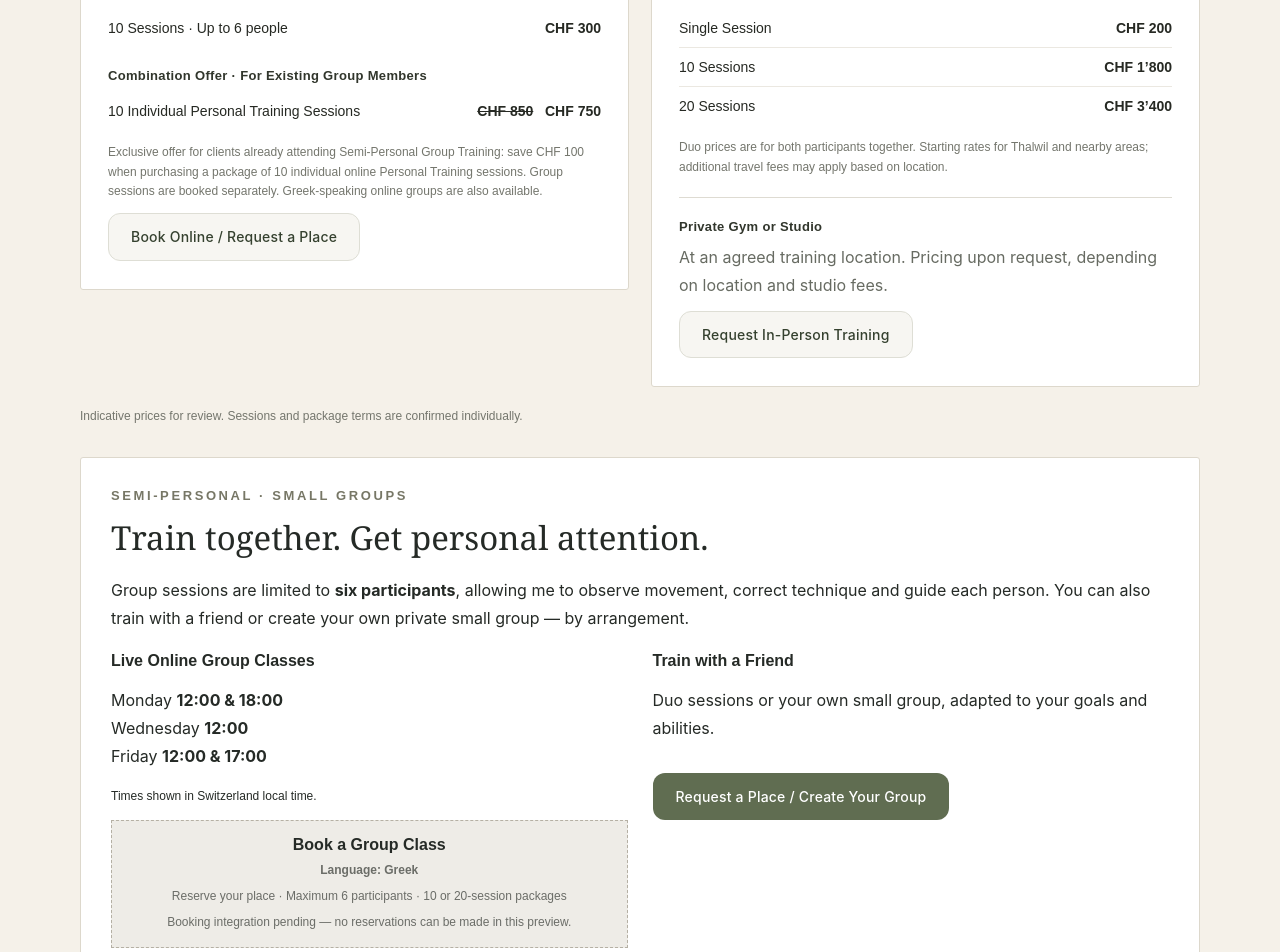
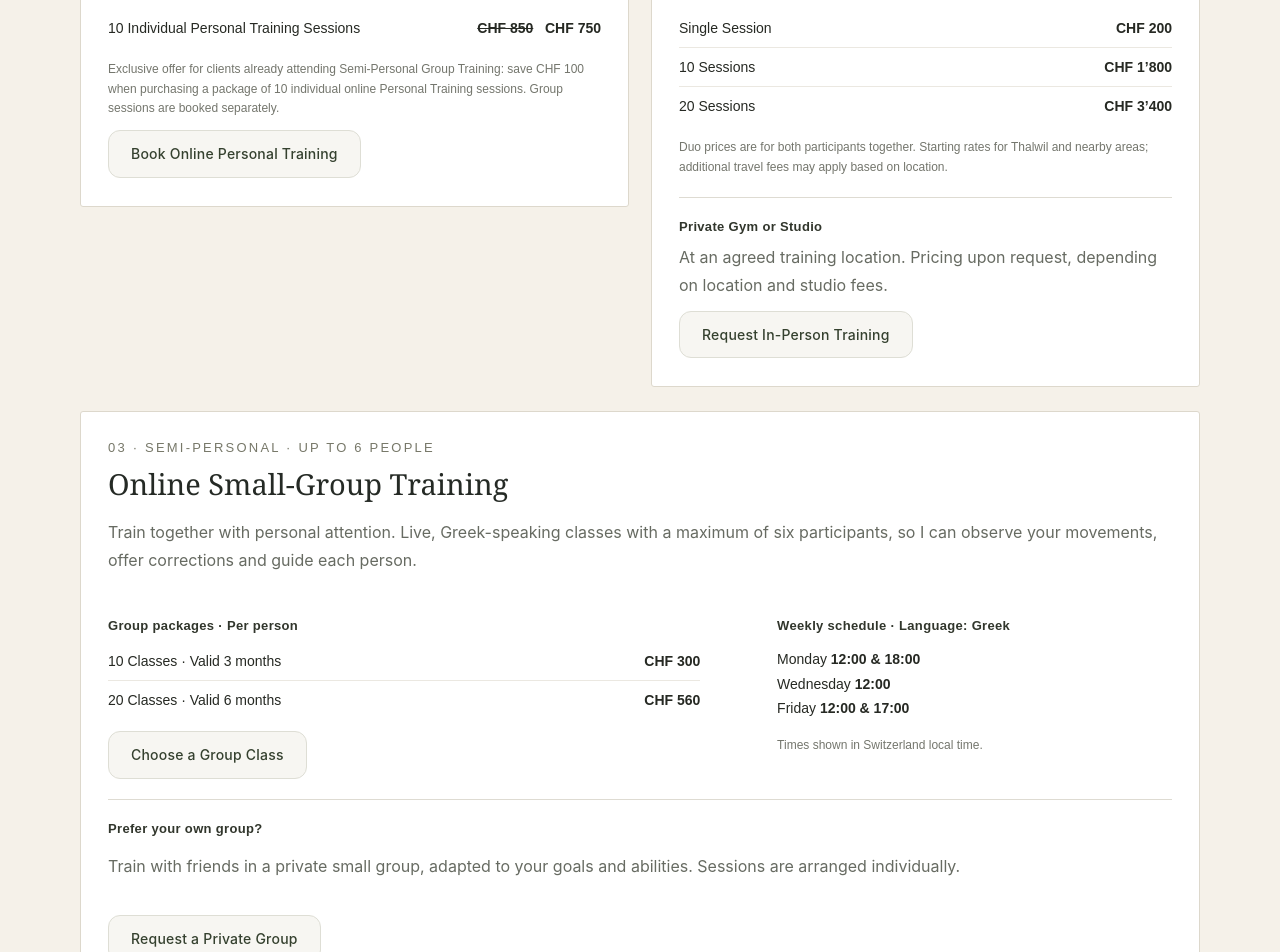
Before and after one commit to mariavkou/anna-rafa-pt, a React (Vite) app: page / in a window 1280 px wide. Shown: the part 4740-5692 px from the top of the page. Built offline with nearby package versions, Linux system fonts and the light colour scheme.

Commit message:
Training & Pricing section

```diff
--- a/src/App.css
+++ b/src/App.css
@@ -228,3 +228,21 @@ header nav .btn:hover,
   line-height: 1.75;
   letter-spacing: normal;
 }
+
+/* Keep each training format distinct from the shared booking policy. */
+.group-program{margin-top:24px}
+.group-program .group-grid{margin-top:0}
+.group-program .group-grid p{font:400 14px/1.75 Arial,Helvetica,sans-serif}
+.group-program .group-grid small{color:#74766d}
+
+/* Give the group schedule more separation and keep package text consistent. */
+.group-program .group-grid {
+  grid-template-columns: 1.2fr .8fr;
+  gap: clamp(30px, 6vw, 80px);
+}
+@media (max-width: 700px) {
+  .group-program .group-grid {
+    grid-template-columns: 1fr;
+    gap: 25px;
+  }
+}
--- a/src/App.jsx
+++ b/src/App.jsx
@@ -19,21 +19,44 @@ export default function App() {
 <div className="eyebrow">Training & Pricing</div><h2>Choose what works for you.</h2>
 <p className="price-intro">Individual coaching, small-group sessions or training at your preferred location. Every program is designed with personal attention.</p>
 <div className="price-grid">
-<article className="price-card"><div className="price-label">01 · Live Online</div><h3>Online Training</h3><div className="price-desc">Train from anywhere with real-time guidance and movement corrections.</div>
+<article className="price-card"><div className="price-label">01 · One-to-one · Live Online</div><h3>Online Personal Training</h3><div className="price-desc">Train from anywhere with real-time guidance and movement corrections.</div>
 <div className="price-subhead">Individual Personal Training</div>
 <table className="price-table"><tbody><tr><td>5 Sessions</td><td>CHF 450</td></tr><tr><td>10 Sessions</td><td>CHF 850</td></tr><tr><td>20 Sessions</td><td>CHF 1’600</td></tr></tbody></table>
-<div className="price-subhead">Semi-Personal Group Training</div><table className="price-table"><tbody><tr><td>10 Sessions · Up to 6 people</td><td>CHF 300</td></tr></tbody></table>
 <div className="price-subhead">Combination Offer · For Existing Group Members</div><table className="price-table"><tbody><tr><td>10 Individual Personal Training Sessions</td><td><s>CHF 850</s>   CHF 750</td></tr></tbody></table>
-<p className="price-note">Exclusive offer for clients already attending Semi-Personal Group Training: save CHF 100 when purchasing a package of 10 individual online Personal Training sessions. Group sessions are booked separately. Greek-speaking online groups are also available.</p>
-<a className="price-chip" href="./bookings.html?type=online">Book Online / Request a Place</a></article>
-<article className="price-card"><div className="price-label">02 · In Person</div><h3>Home & Outdoor</h3><div className="price-desc">Personalized training at your home or outdoors, alone or together with a partner or friend. 60-minute sessions.</div>
+<p className="price-note">Exclusive offer for clients already attending Semi-Personal Group Training: save CHF 100 when purchasing a package of 10 individual online Personal Training sessions. Group sessions are booked separately.</p>
+<a className="price-chip" href="./bookings.html?type=online">Book Online Personal Training</a></article>
+<article className="price-card"><div className="price-label">02 · Individual or Duo · In Person</div><h3>In-Person Training</h3><div className="price-desc">Personalized training at your home or outdoors, alone or together with a partner or friend. 60-minute sessions.</div>
 <div className="price-subhead">Individual Personal Training</div><table className="price-table"><tbody><tr><td>Single Session</td><td>CHF 150</td></tr><tr><td>10 Sessions</td><td>CHF 1’400</td></tr><tr><td>20 Sessions</td><td>CHF 2’700</td></tr></tbody></table>
 <div className="price-subhead">Duo Personal Training · 2 people</div><table className="price-table"><tbody><tr><td>Single Session</td><td>CHF 200</td></tr><tr><td>10 Sessions</td><td>CHF 1’800</td></tr><tr><td>20 Sessions</td><td>CHF 3’400</td></tr></tbody></table>
 <p className="price-note">Duo prices are for both participants together. Starting rates for Thalwil and nearby areas; additional travel fees may apply based on location.</p>
 <div className="price-rule"></div><div className="price-subhead">Private Gym or Studio</div><p className="price-desc" style={{"margin": "0"}}>At an agreed training location. Pricing upon request, depending on location and studio fees.</p>
 <a className="price-chip" href="./bookings.html?type=in-person">Request In-Person Training</a></article>
-</div><p className="price-note" style={{"marginTop": "20px"}}>Indicative prices for review. Sessions and package terms are confirmed individually.</p>
-<div className="group-booking"><div className="eyebrow">SEMI-PERSONAL · SMALL GROUPS</div><h3>Train together. Get personal attention.</h3><p>Group sessions are limited to <b>six participants</b>, allowing me to observe movement, correct technique and guide each person. You can also train with a friend or create your own private small group — by arrangement.</p><div className="group-grid"><div><h4>Live Online Group Classes</h4><p>Monday <b>12:00 & 18:00</b><br />Wednesday <b>12:00</b><br />Friday <b>12:00 & 17:00</b></p><small>Times shown in Switzerland local time.</small><div className="calendar-placeholder" style={{"marginTop": "16px", "minHeight": "100px", "textAlign": "center"}}><b>Book a Group Class</b><small><strong>Language: Greek</strong></small><small>Reserve your place · Maximum 6 participants · 10 or 20-session packages</small><small>Booking integration pending — no reservations can be made in this preview.</small></div></div><div><h4>Train with a Friend</h4><p>Duo sessions or your own small group, adapted to your goals and abilities.</p><a className="request-link" href="https://www.instagram.com/anna_rafailidou/" rel="noopener" target="_blank">Request a Place / Create Your Group</a></div></div></div>
+</div>
+<article className="price-card group-program">
+  <div className="price-label">03 · Semi-Personal · Up to 6 people</div>
+  <h3>Online Small-Group Training</h3>
+  <p className="price-desc">Train together with personal attention. Live, Greek-speaking classes with a maximum of six participants, so I can observe your movements, offer corrections and guide each person.</p>
+  <div className="group-grid">
+    <div>
+      <div className="price-subhead">Group packages · Per person</div>
+      <table className="price-table"><tbody>
+        <tr><td>10 Classes · Valid 3 months</td><td>CHF 300</td></tr>
+        <tr><td>20 Classes · Valid 6 months</td><td>CHF 560</td></tr>
+      </tbody></table>
+      <a className="price-chip" href="./bookings.html?tab=group">Choose a Group Class</a>
+    </div>
+    <div>
+      <div className="price-subhead">Weekly schedule · Language: Greek</div>
+      <p>Monday <b>12:00 &amp; 18:00</b><br />Wednesday <b>12:00</b><br />Friday <b>12:00 &amp; 17:00</b></p>
+      <small>Times shown in Switzerland local time.</small>
+    </div>
+  </div>
+  <div className="price-rule"></div>
+  <div className="price-subhead">Prefer your own group?</div>
+  <p className="price-desc">Train with friends in a private small group, adapted to your goals and abilities. Sessions are arranged individually.</p>
+  <a className="price-chip" href="https://www.instagram.com/anna_rafailidou/" rel="noopener noreferrer" target="_blank">Request a Private Group</a>
+</article>
+<p className="price-note" style={{"marginTop": "20px"}}>Indicative prices for review. Sessions and package terms are confirmed individually.</p>
 <div className="group-booking" style={{"marginTop": "24px"}}><div className="eyebrow">BOOKING POLICY</div><h3>24-Hour Cancellation Policy</h3><p>All individual, duo and semi-personal sessions — online or in person — may be cancelled or rescheduled at least 24 hours in advance. Later cancellations and missed sessions are charged in full or deducted from your package.</p></div>
 </div></section><section className="closing" id="contact" aria-labelledby="contact-heading">
   <div className="contact-copy">
--- a/src/bookings.jsx
+++ b/src/bookings.jsx
@@ -16,7 +16,7 @@ createRoot(document.getElementById("root")).render(
         <a className="price-chip" href="./index.html#pricing">Back to training &amp; pricing</a>
         <div className="eyebrow" style={{ marginTop: 28 }}>Let’s train together</div>
         <h1 style={{ fontFamily: "Georgia, serif", fontSize: "clamp(35px, 5vw, 58px)", fontWeight: 400, margin: "12px 0 24px" }}>Book your training.</h1>
-        <BookingCalendar trainingType={trainingType} />
+        <BookingCalendar trainingType={trainingType} initialTab={new URLSearchParams(window.location.search).get("tab") === "group" ? "group" : "personal"} />
       </div>
     </main>
   </StrictMode>
--- a/src/components/BookingCalendar.jsx
+++ b/src/components/BookingCalendar.jsx
@@ -3,7 +3,7 @@ import markup from "./booking-calendar.html?raw";
 import { initializeBookingCalendar } from "./bookingCalendarDemo";
 import "./BookingCalendar.css";
 
-export default function BookingCalendar({ trainingType = "online" }) {
+export default function BookingCalendar({ trainingType = "online", initialTab = "personal" }) {
   const container = useRef(null);
 
   useEffect(() => {
@@ -13,8 +13,9 @@ export default function BookingCalendar({ trainingType = "online" }) {
     const selectedType = root.querySelector(`input[name="type"][value="${trainingType === "in-person" ? "In-Person Personal Training" : "Online Personal Training"}"]`);
     if (selectedType) selectedType.checked = true;
     initializeBookingCalendar(root);
+    if (initialTab === "group") root.querySelector('[data-tab="group"]').click();
     return () => root.replaceChildren();
-  }, [trainingType]);
+  }, [trainingType, initialTab]);
 
   return <div className="booking-calendar" ref={container} />;
 }
```
